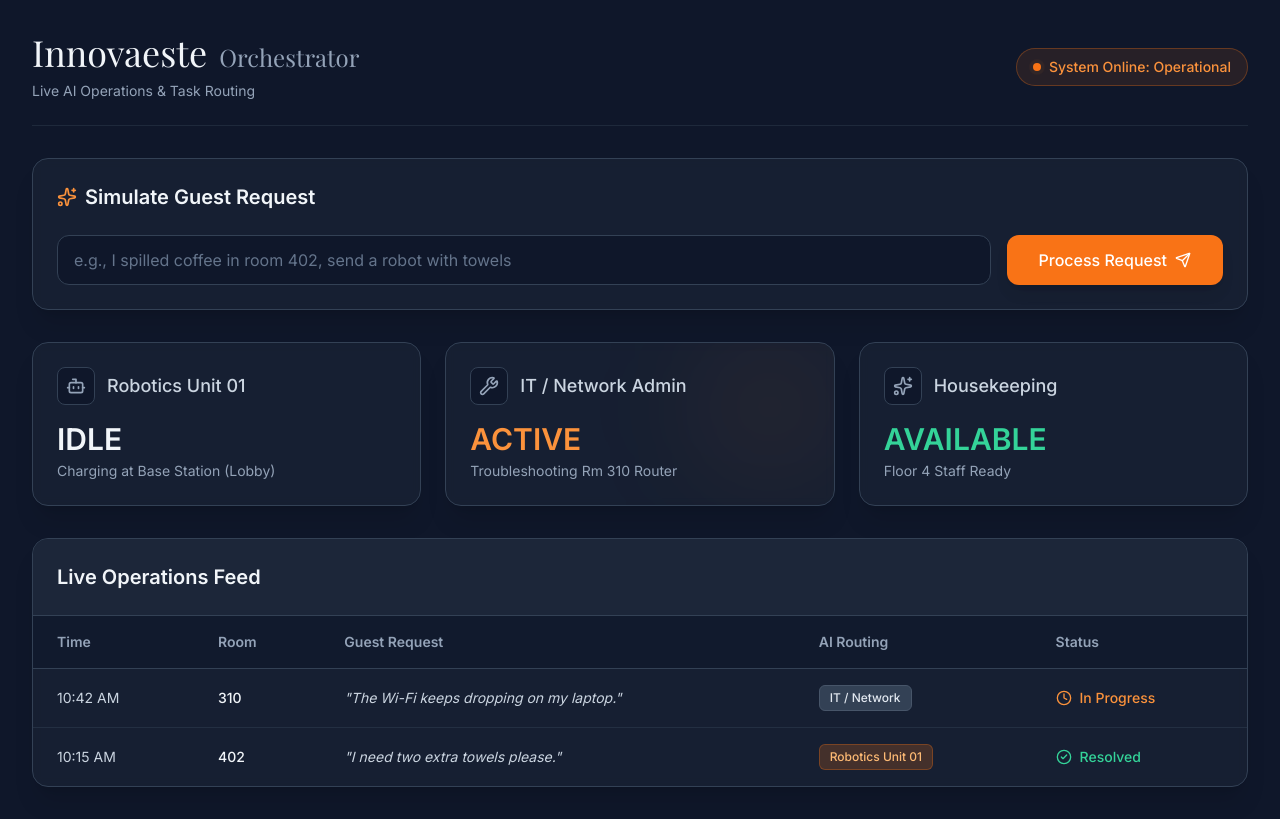
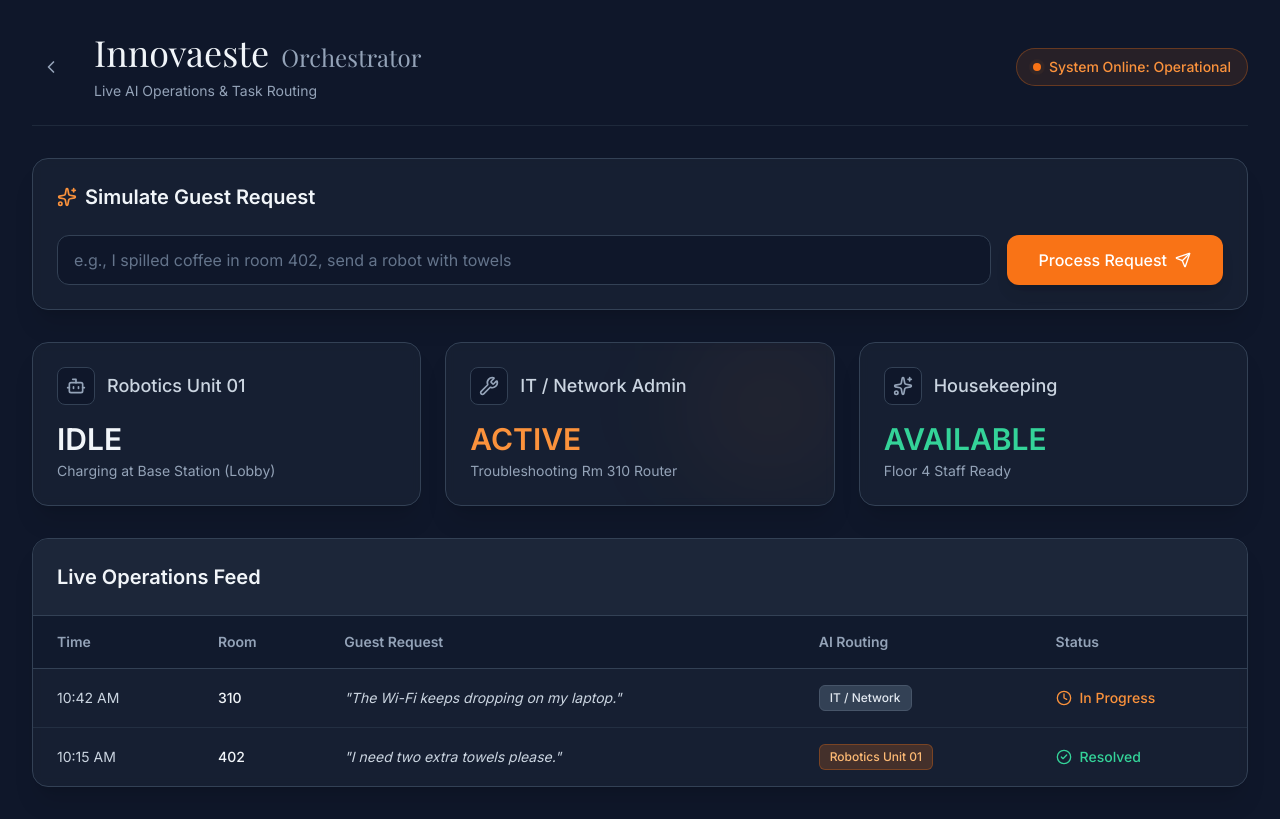
Before and after one commit to KadsSar/innovaeste-core, a React (Vite) app: page /dashboard in a window 1280 px wide. Built offline with nearby package versions, Linux system fonts and the light colour scheme; a web font is replaced by a local one.

Commit message:
feat: Add back navigation with ChevronLeft icon and Link to the Dashboard header.

```diff
--- a/src/pages/Dashboard.tsx
+++ b/src/pages/Dashboard.tsx
@@ -1,5 +1,5 @@
-
-import { Sparkles, Send, Bot, Wrench, Clock, CheckCircle2 } from 'lucide-react';
+import { Sparkles, Send, Bot, Wrench, Clock, CheckCircle2, ChevronLeft } from 'lucide-react';
+import { Link } from 'react-router-dom';
 
 export default function Dashboard() {
   return (
@@ -8,12 +8,17 @@ export default function Dashboard() {
 
         {/* Section 1: Header */}
         <header className="flex justify-between items-center border-b border-slate-800 pb-6">
-          <div>
-            <div className="flex items-baseline space-x-3">
-              <h1 className="font-serif text-4xl text-slate-100">Innovaeste</h1>
-              <span className="font-serif text-2xl text-slate-400">Orchestrator</span>
+          <div className="flex items-center space-x-6">
+            <Link to="/" className="p-2 rounded-full hover:bg-slate-800/80 text-slate-400 hover:text-white transition-colors border border-transparent hover:border-slate-700">
+              <ChevronLeft className="w-5 h-5" />
+            </Link>
+            <div>
+              <div className="flex items-baseline space-x-3">
+                <h1 className="font-serif text-4xl text-slate-100">Innovaeste</h1>
+                <span className="font-serif text-2xl text-slate-400">Orchestrator</span>
+              </div>
+              <p className="mt-2 text-sm text-slate-400">Live AI Operations &amp; Task Routing</p>
             </div>
-            <p className="mt-2 text-sm text-slate-400">Live AI Operations &amp; Task Routing</p>
           </div>
           <div className="flex items-center space-x-2 px-4 py-2 rounded-full border border-orange-500/30 bg-orange-500/10 text-orange-400 text-sm font-medium">
             <span className="relative flex h-2 w-2">
```
